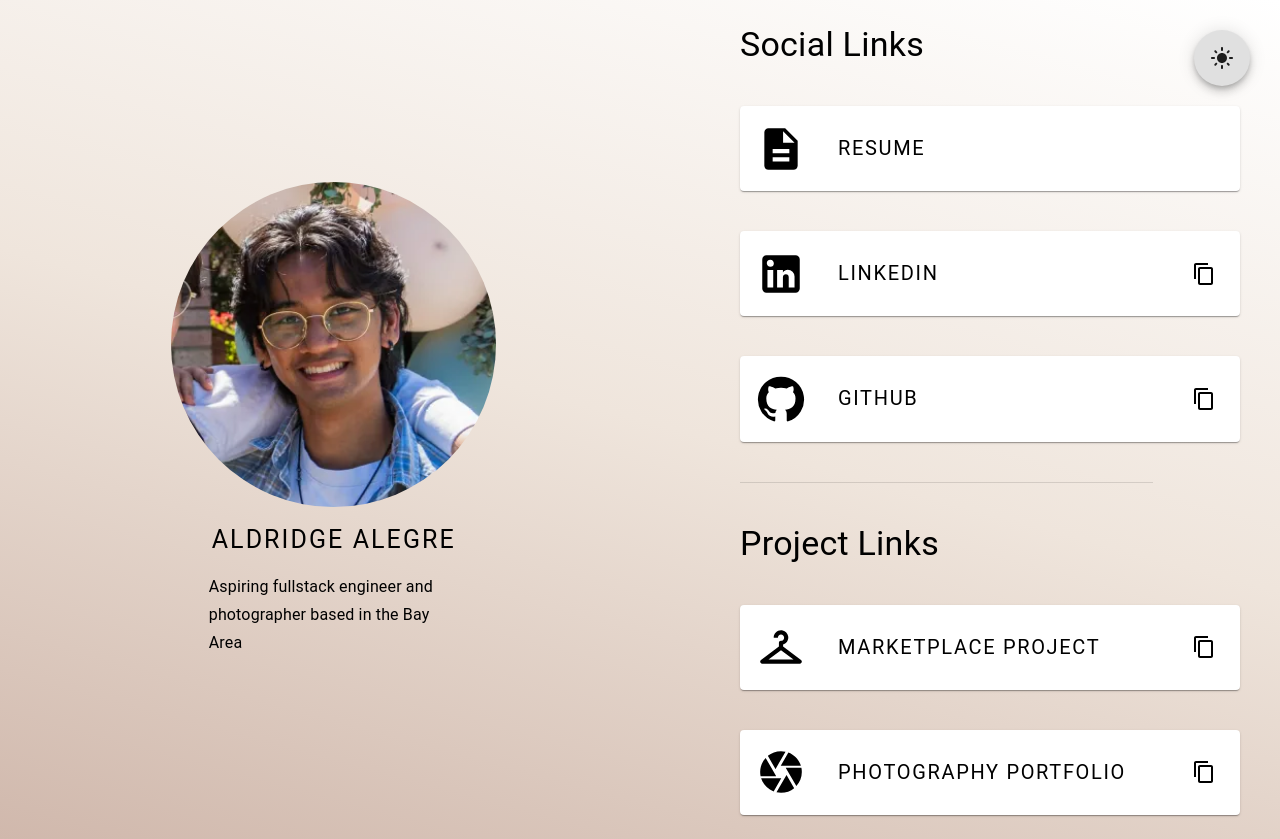
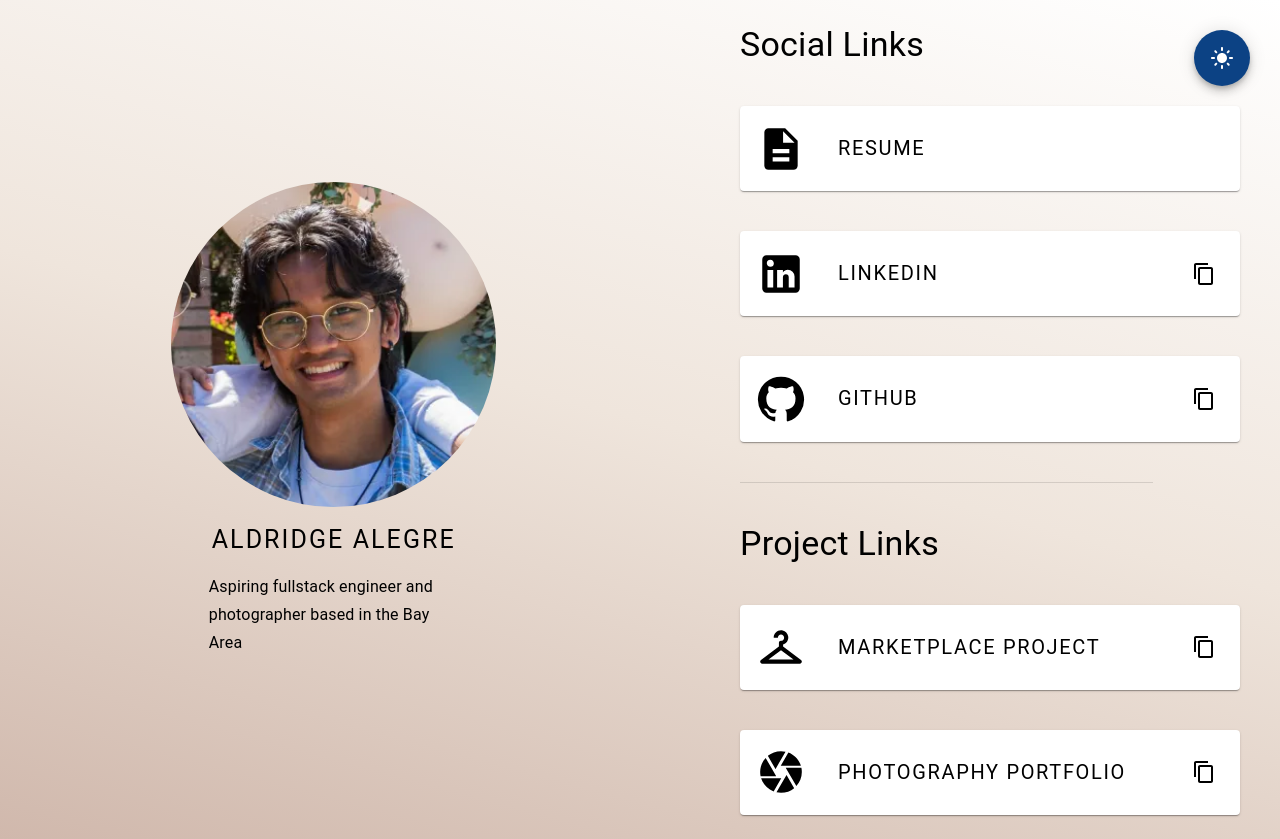
Before and after one commit to alalegre/digitalnest_assessment, a React (Vite) app: page / in a window 1280 px wide. Built offline with nearby package versions, Linux system fonts and the light colour scheme.

Commit message:
Change lightmode hover colors

```diff
--- a/src/components/LightMode.jsx
+++ b/src/components/LightMode.jsx
@@ -19,8 +19,19 @@ export const LightMode = ({ isLight, setIsLight }) => {
                 zIndex: 1000,
             }}
         >
-            <Fab size='secondary' color='red' onClick={handleClick}>
-                <LightModeIcon />
+            <Fab
+                size='secondary'
+                onClick={handleClick}
+                sx={{
+                    bgcolor: isLight ? '#0c4284' : '#D0B8AC',
+                    '&:hover': {
+                        bgcolor: isLight ? '#1976e7' : '#de895e'
+                    },
+                }}
+            >
+                <LightModeIcon sx={{
+                    color: isLight ? 'white' : 'black',
+                }}/>
             </Fab>
         </Box>
     )
```
